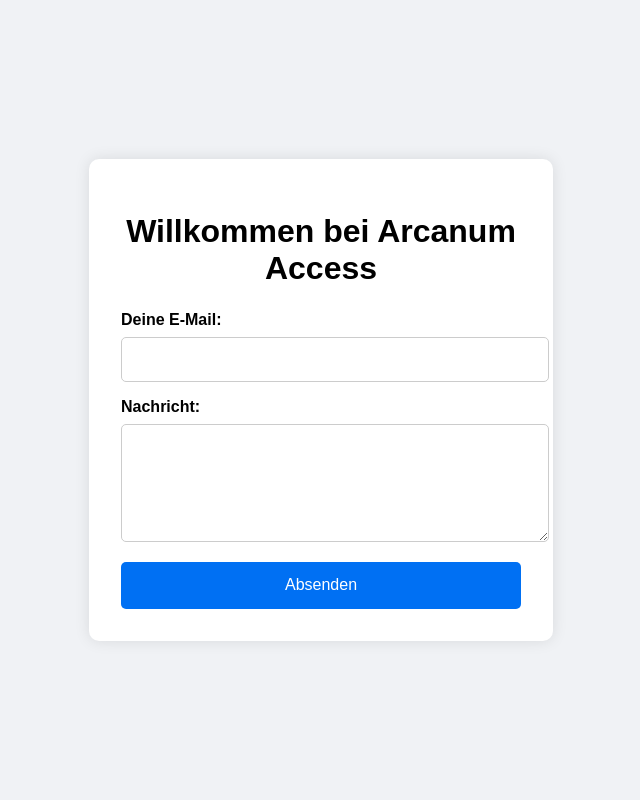
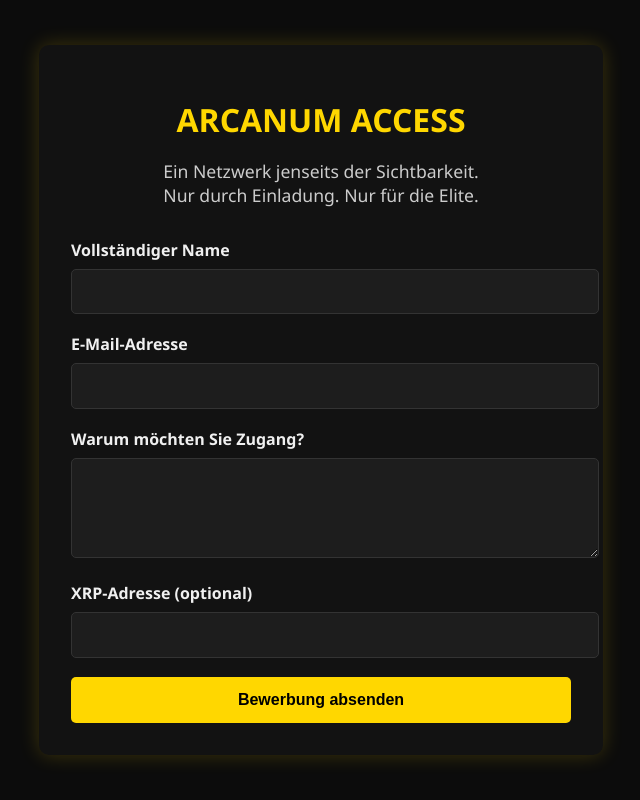
Before and after one commit to arcanumacces/Arcanumacces, a plain HTML site: page index.html in a window 1280 px wide. Shown: the whole page, without its empty margins (319-959 px from the left). Drawn offline with Linux system fonts and the light colour scheme.

Commit message:
Update index.html

```diff
--- a/index.html
+++ b/index.html
@@ -7,26 +7,36 @@
   <style>
     body {
       margin: 0;
-      font-family: Arial, sans-serif;
-      background: #f0f2f5;
+      font-family: 'Segoe UI', sans-serif;
+      background: #0c0c0c;
+      color: #f0f0f0;
       display: flex;
+      align-items: center;
       justify-content: center;
-      align-items: center;
+      flex-direction: column;
       min-height: 100vh;
     }
 
     .container {
-      background: #fff;
+      background: #121212;
       padding: 2rem;
       border-radius: 10px;
-      box-shadow: 0 0 15px rgba(0,0,0,0.1);
-      max-width: 400px;
-      width: 100%;
+      box-shadow: 0 0 20px rgba(255, 215, 0, 0.2);
+      max-width: 500px;
+      width: 90%;
     }
 
     h1 {
       text-align: center;
-      margin-bottom: 1.5rem;
+      color: gold;
+      margin-bottom: 0.5rem;
+    }
+
+    p {
+      text-align: center;
+      margin-bottom: 2rem;
+      font-size: 1.1rem;
+      color: #ccc;
     }
 
     label {
@@ -38,27 +48,30 @@
     input, textarea {
       width: 100%;
       padding: 0.8rem;
-      margin-bottom: 1rem;
-      border: 1px solid #ccc;
+      margin-bottom: 1.2rem;
+      border: 1px solid #333;
       border-radius: 5px;
       font-size: 1rem;
+      background: #1d1d1d;
+      color: white;
     }
 
     button {
       width: 100%;
-      background: #0070f3;
-      color: white;
+      background: gold;
+      color: black;
       border: none;
       padding: 0.9rem;
       border-radius: 5px;
       font-size: 1rem;
+      font-weight: bold;
       cursor: pointer;
     }
 
     .success {
       text-align: center;
       margin-top: 1rem;
-      color: green;
+      color: lime;
       display: none;
     }
 
@@ -69,33 +82,39 @@
 </head>
 <body>
   <div class="container">
-    <h1>Willkommen bei Arcanum Access</h1>
-    <form id="contact-form" action="https://formspree.io/f/mldbqbgg" method="POST">
-      <label for="email">Deine E-Mail:</label>
+    <h1>ARCANUM ACCESS</h1>
+    <p>Ein Netzwerk jenseits der Sichtbarkeit.<br> Nur durch Einladung. Nur für die Elite.</p>
+    <form id="elite-form" action="https://formspree.io/f/mldbqbgg" method="POST">
+      <label for="name">Vollständiger Name</label>
+      <input type="text" name="name" required>
+
+      <label for="email">E-Mail-Adresse</label>
       <input type="email" name="email" required>
 
-      <label for="message">Nachricht:</label>
-      <textarea name="message" rows="5" required></textarea>
+      <label for="reason">Warum möchten Sie Zugang?</label>
+      <textarea name="reason" rows="4" required></textarea>
 
-      <!-- Honeypot Field -->
+      <label for="xrp">XRP-Adresse (optional)</label>
+      <input type="text" name="xrp">
+
       <input type="text" name="_gotcha" class="honeypot" />
-
-      <button type="submit">Absenden</button>
-      <div class="success" id="success-message">✅ Danke! Wir melden uns bald.</div>
+      <button type="submit">Bewerbung absenden</button>
+      <div class="success" id="success-message">✅ Danke für Ihre Bewerbung.</div>
     </form>
   </div>
 
   <script>
-    const form = document.getElementById('contact-form');
+    const form = document.getElementById('elite-form');
     const success = document.getElementById('success-message');
-    form.addEventListener('submit', function(event) {
-      event.preventDefault();
-      const formData = new FormData(form);
-      if (formData.get('_gotcha')) return; // Spam-Schutz
+
+    form.addEventListener('submit', function(e) {
+      e.preventDefault();
+      const data = new FormData(form);
+      if (data.get('_gotcha')) return;
 
       fetch(form.action, {
         method: 'POST',
-        body: formData,
+        body: data,
         headers: {
           'Accept': 'application/json'
         }
@@ -104,7 +123,7 @@
           form.reset();
           success.style.display = 'block';
         } else {
-          alert("Fehler beim Senden.");
+          alert("❌ Fehler beim Senden. Bitte erneut versuchen.");
         }
       });
     });
```
